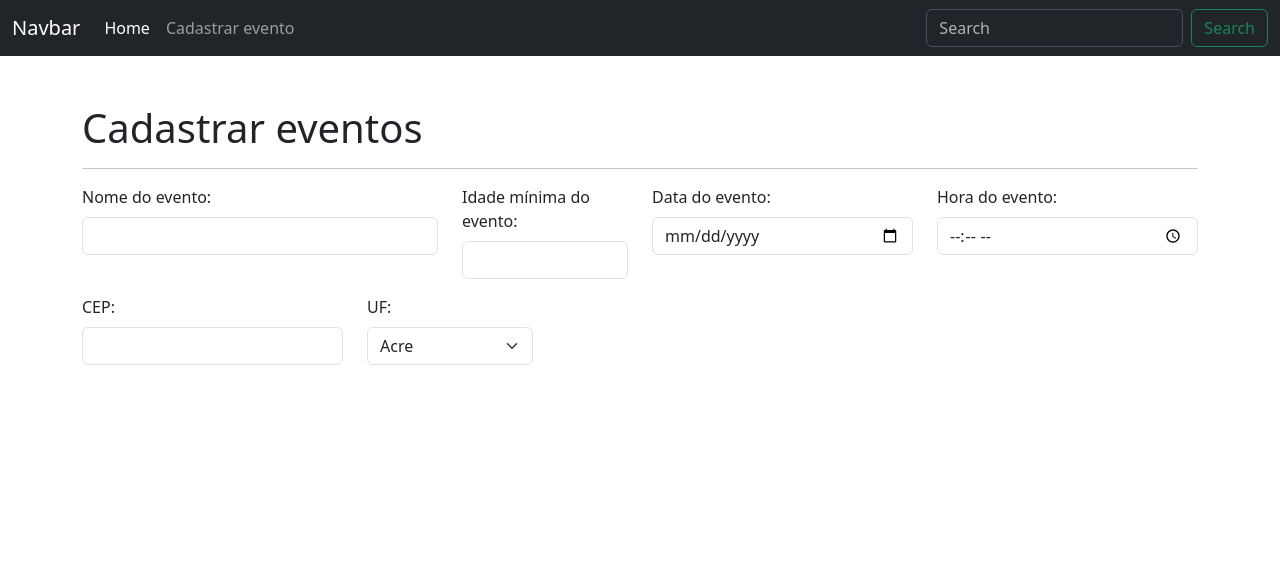
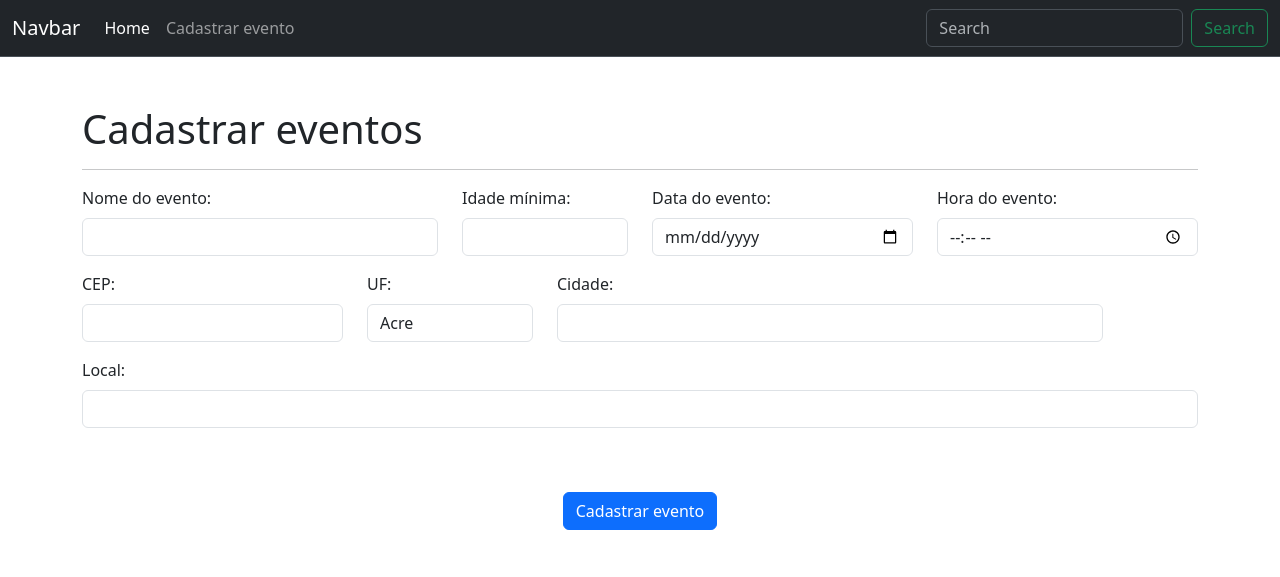
Before and after one commit to mique-dev/ap_evntos_MCS, a Flask app: page /cadastrar-evento in a window 1280 px wide. Shown: the top 577 px of the page. Run offline with Flask 3, Linux system fonts and the light colour scheme.

Commit message:
aula do dia 15/12/25

```diff
--- a/app.py
+++ b/app.py
@@ -1,14 +1,77 @@
-from flask import Flask, render_template
+from flask import Flask, render_template, request, redirect, url_for, flash
+from flask_sqlalchemy import SQLAlchemy
+
+from datetime import datetime
+import os
 
 app = Flask(__name__)
+app.config['SECRET_KEY'] = 'dev'
+basedir = os.path.abspath(os.path.dirname(__file__))
+db_path = os.path.join(basedir, 'database')
+os.makedirs(db_path, exist_ok=True)
+app.config['SQLALCHEMY_DATABASE_URI'] = 'sqlite:///' + os.path.join(db_path,'events.db')
+app.config['SQLALCHEMY_TRACK_MODIFICATIONS'] = False
+
+db = SQLAlchemy(app)
+
+class Evento(db.Model):
+    id = db.Column(db.Integer, primary_key=True)
+    nome = db.Column(db.String(200), nullable=False)
+    idade_minima = db.Column(db.Integer)
+    data = db.Column(db.Date)
+    hora = db.Column(db.Time)
+    cep = db.Column(db.String(20))
+    uf = db.Column(db.String(2))
+    cidade = db.Column(db.String(100))
+    local = db.Column(db.String(200))
+
+def create_tables():
+    try:
+        with app.app_context():
+            db.create_all()
+    except Exception:
+        db.create_all()
 
 @app.route("/")
 def index():
-    return render_template("index.html")
+    eventos = Evento.query.order_by(Evento.data).all()
+    return render_template("index.html", eventos=eventos)
 
-@app.route("/cadastrar-evento")
-def cadastrar_eventos():
+@app.route("/cadastrar-evento", methods=["GET","POST"])
+def cadastrar_evento():
+    if request.method == 'POST':
+        nome = request.form.get('evento')
+        idade = request.form.get('idade')
+        data_str = request.form.get('data')
+        hora_str = request.form.get('hora')
+        cep = request.form.get('cep')
+        uf = request.form.get('uf')
+        cidade = request.form.get('cidade')
+        local = request.form.get('local')
+
+        idade_val = int(idade) if idade else None
+        data_val = datetime.strptime(data_str, "%Y-%m-%d").date() if data_str else None
+        hora_val = datetime.strptime(hora_str, "%H:%M").time() if hora_str else None
+
+        evento = Evento(
+            nome=nome,
+            idade_minima=idade_val,
+            data=data_val,
+            hora=hora_val,
+            cep=cep,
+            uf=uf,
+            cidade=cidade,
+            local=local
+
+        )
+
+        db.session.add(evento)
+        db.session.commit()
+        flash('Evento cadastrado com sucesso.')
+        return redirect(url_for('index'))
+
     return render_template("cadastrar-evento.html")
 
 if __name__ == "__main__":
+    create_tables()
     app.run(debug=True)
--- a/templates/cadastrar-evento.html
+++ b/templates/cadastrar-evento.html
@@ -11,13 +11,13 @@
                     <label class="form-label">Nome do evento:</label>
                     <input type="text" class="form-control" name="evento">
                 </div>
-                <!-- idade minima do evento -->
+                <!-- idade mínima do evento -->
                 <div class="col-12 col-md-9 col-lg-2 mb-3">
-                    <label class="form-label">Idade mínima do evento:</label>
+                    <label class="form-label">Idade mínima:</label>
                     <input type="number" class="form-control" name="idade" min="0">
                 </div>
                 <!-- data do evento -->
-                <div class="col-12 col-md-6 col-lg-3 mb-3">
+                <div class="col-12 col-md-3 col-lg-3 mb-3">
                     <label class="form-label">Data do evento:</label>
                     <input type="date" class="form-control" name="data">
                 </div>
@@ -26,7 +26,7 @@
                     <label class="form-label">Hora do evento:</label>
                     <input type="time" class="form-control" name="hora">
                 </div>
-                <!--  cep -->
+                <!-- cep -->
                 <div class="col-12 col-md-4 col-lg-3 mb-3">
                     <label class="form-label">CEP:</label>
                     <input type="text" class="form-control" name="cep">
@@ -34,13 +34,13 @@
                 <!-- uf -->
                 <div class="col-12 col-md-3 col-lg-2 mb-3">
                     <label class="form-label">UF:</label>
-                    <select class="form-select" name="'uf">
+                    <select class="form-control" name="uf">
                         <option value="AC">Acre</option>
                         <option value="AL">Alagoas</option>
                         <option value="AP">Amapá</option>
                         <option value="AM">Amazonas</option>
                         <option value="BA">Bahia</option>
-                        <option value="CE">Ceará</option
+                        <option value="CE">Ceará</option>
                         <option value="DF">Distrito Federal</option>
                         <option value="ES">Espírito Santo</option>
                         <option value="GO">Goiás</option>
@@ -64,6 +64,20 @@
                         <option value="TO">Tocantins</option>
                     </select>
                 </div>
+                <!-- cidade -->
+                <div class="col-12 col-md-4 col-lg-6 mb-3">
+                    <label class="form-label">Cidade:</label>
+                    <input type="text" class="form-control" name="cidade">
+                </div>
+                <!-- local -->
+                <div class="col-12 mb-3">
+                    <label class="form-label">Local:</label>
+                    <input type="text" class="form-control" name="local">
+                </div>
+                <!-- botão -->
+                <div class="d-flex justify-content-center mt-5 mb-5">
+                    <button type="submit" class="btn btn-primary">Cadastrar evento</button>
+                </div>
             </div>
         </form>
     </div>
--- a/templates/header.html
+++ b/templates/header.html
@@ -1,4 +1,4 @@
-<nav class="navbar navbar-expand-lg bg-dark boder-bottom mb-5" data-bs-theme="dark">
+<nav class="navbar navbar-expand-lg bg-dark border-bottom mb-5" data-bs-theme="dark">
   <div class="container-fluid">
     <a class="navbar-brand" href="#">Navbar</a>
     <button class="navbar-toggler" type="button" data-bs-toggle="collapse" data-bs-target="#navbarSupportedContent" aria-controls="navbarSupportedContent" aria-expanded="false" aria-label="Toggle navigation">
```
Also changed, not shown: templates/base.html (+6 -2 lines), templates/index.html (+50 -1 lines), database/eventos.db (added), database/events.db (added).
